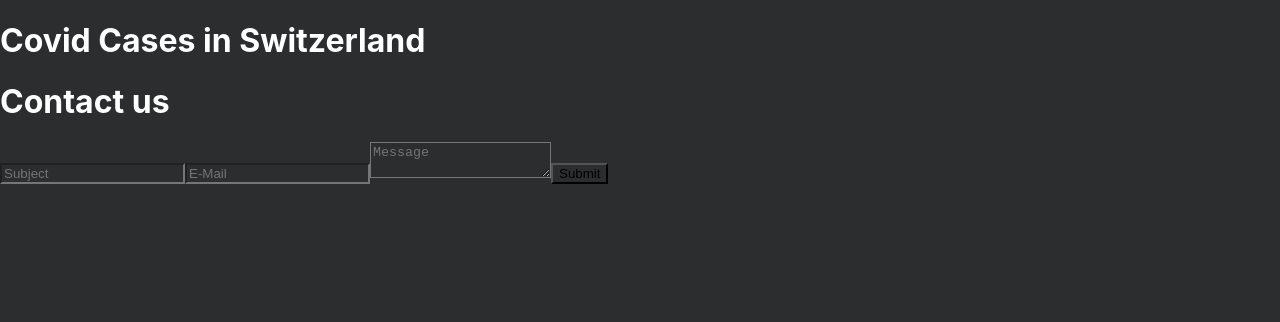
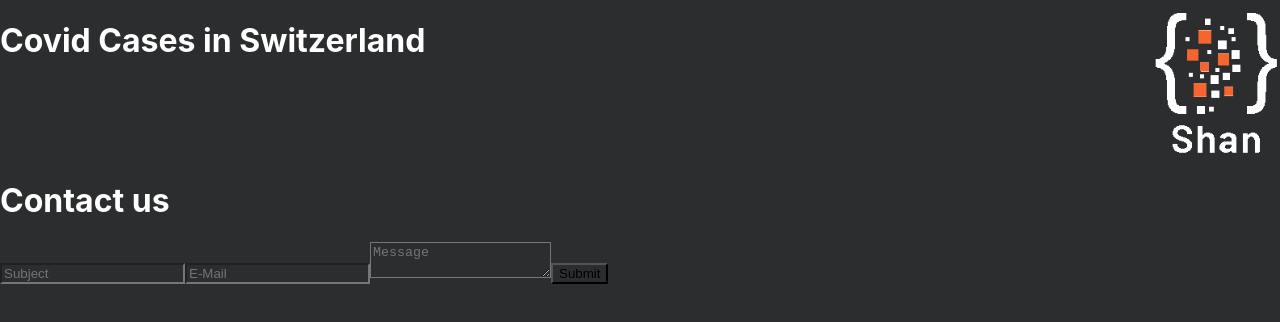
Before and after one commit to Shan15Dev/covid19tracker, a Next.js app: page /contact in a window 1280 px wide. Shown: the top 322 px of the page. Built offline with nearby package versions, Linux system fonts and the light colour scheme.

Commit message:
Menubar added

```diff
--- a/pages/_app.js
+++ b/pages/_app.js
@@ -1,9 +1,14 @@
 import "../styles/globals.css";
+import Image from 'next/image'
+import Logo from '../public/shanLogoLight.png'
 
 function MyApp({ Component, pageProps }) {
   return (
     <div>
-      <h1>Covid Cases in Switzerland</h1>
+      <div className="menu">
+        <h1>Covid Cases in Switzerland</h1>
+        <Image src={Logo} alt="The Logo of Shan" className="logo"/>
+      </div>
       <Component {...pageProps} />
     </div>
   );
--- a/pages/contact.js
+++ b/pages/contact.js
@@ -1,11 +1,15 @@
-export default function Contact(){
-    return(
+import styles from '../styles/contact.module.css'
+
+export default function Contact() {
+  return (
     <div>
       <h1>Contact us</h1>
+      <form className={styles.form}>
         <input placeholder="Subject"></input>
         <input placeholder="E-Mail"></input>
-            <textarea placeholder="Message" ></textarea>
+        <textarea placeholder="Message"></textarea>
         <button>Submit</button>
+      </form>
     </div>
-    )
+  );
 }
--- a/styles/globals.css
+++ b/styles/globals.css
@@ -16,3 +16,17 @@ a {
   box-sizing: border-box;
   background-color: #2b2d2e;
 }
+
+
+.menu{
+  display: grid;
+  grid-template-columns: 9fr 1fr;
+  grid-gap: 20px;
+}
+
+.logo{
+  width: 50%;
+  height: 10px;
+  object-fit: scale-down;
+  object-position: bottom;
+}
```
Also changed, not shown: public/shanLogo.png (added), public/shanLogoLight.png (added), styles/contact.module.css (added). Lines whose indentation alone changed are shown as unchanged.
